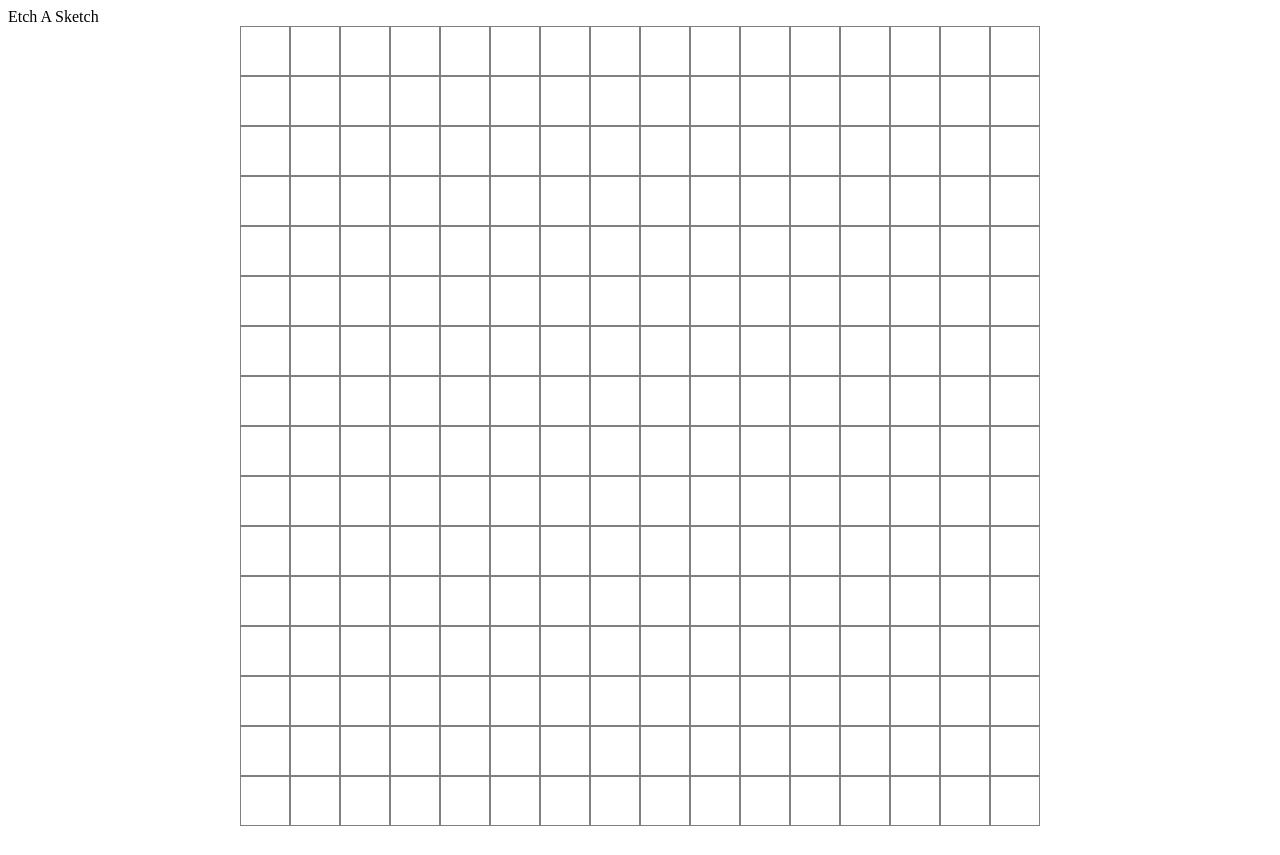
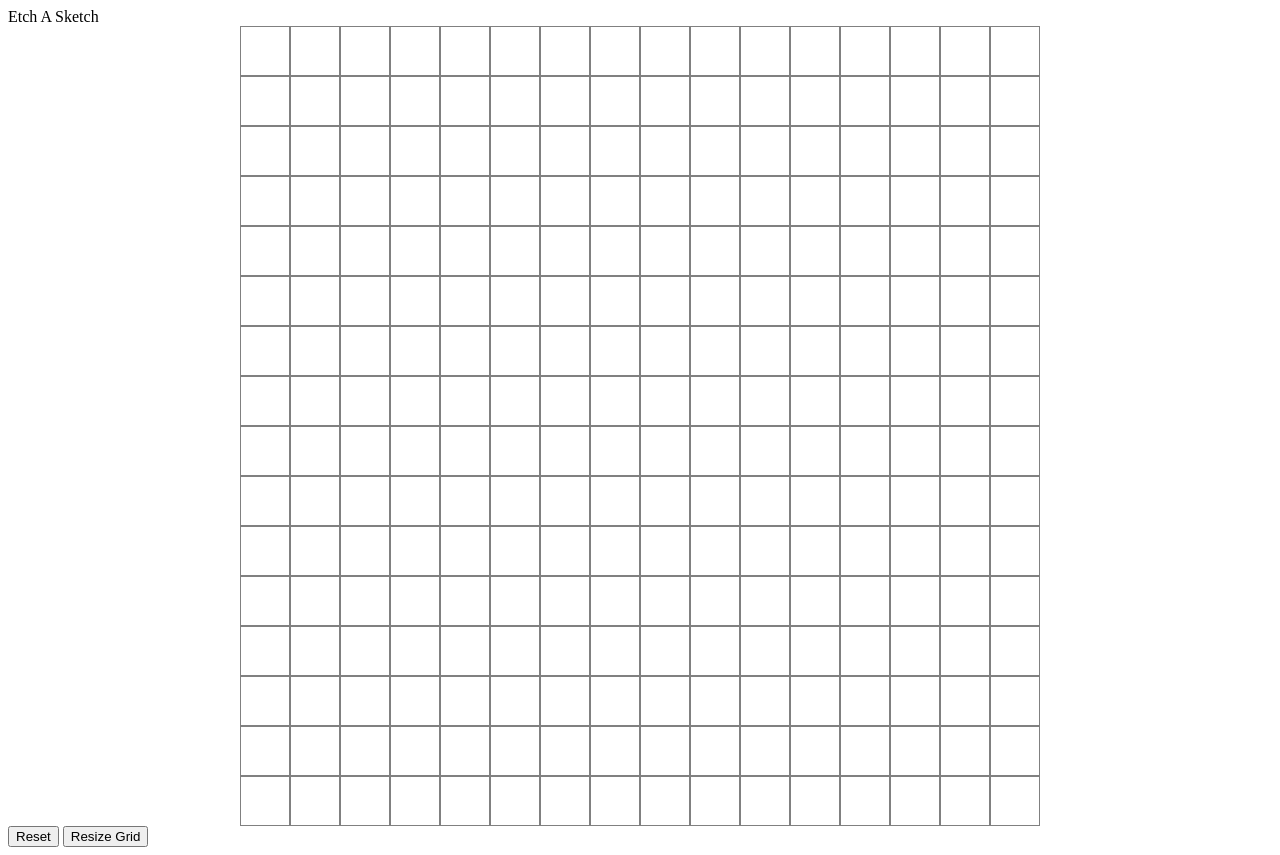
Before and after one commit to Draco-of-3000/Etch-A-Sketch, a plain HTML site: page index.html in a window 1280 px wide. Before the commit the page ends 834 px from the top, so only its background shows below. Drawn offline with Linux system fonts and the light colour scheme.

Commit message:
Added resize and reset buttons

```diff
--- a/index.html
+++ b/index.html
@@ -14,6 +14,10 @@
     <div id="gridContainer">
         <div id="grid"></div>
     </div>
+    <div class="functions">
+        <button id="reset">Reset</button>
+        <button id="resize">Resize Grid</button>
+    </div>
 
 
     <script src="eas.js"></script>
```
